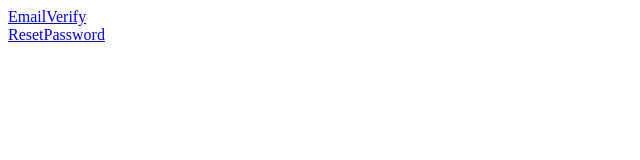
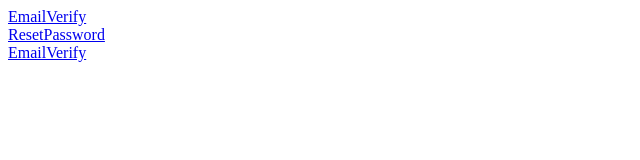
Before and after one commit to Szabolcs11/DeepLinktEST, a plain HTML site: page index.html in a window 1280 px wide. Shown: the whole page, without its empty margins (0-640 px from the left). Drawn offline with Linux system fonts and the light colour scheme.

Commit message:
Update index.html

```diff
--- a/index.html
+++ b/index.html
@@ -10,5 +10,7 @@
     <a href="zsebtukor://email-verification/35a09c6ec04729cee73152387f5e13efcc25d271f24643770877af04707c7681087e73e11fb67295ea402ea552de39baeebed74e4a99bd963699df3c00e69f8a">EmailVerify</a>
     <br/>
     <a href="zsebtukor://reset-password/c8a6a003f2e6ad7c9ad85f7eb1922a8e7056226b2f42b3db8fd6ac36be7b39a29be0c6dea7edd36d5a0202fb76db3802ce84d295d2e1c3430dc88ca29ba5f624">ResetPassword</a>
+    <br/>
+    <a href="zsebtukor://email-verification/95f2b2c3a42d413682e5306f366edf187784805b">EmailVerify</a>
 </body>
 </html>
```
